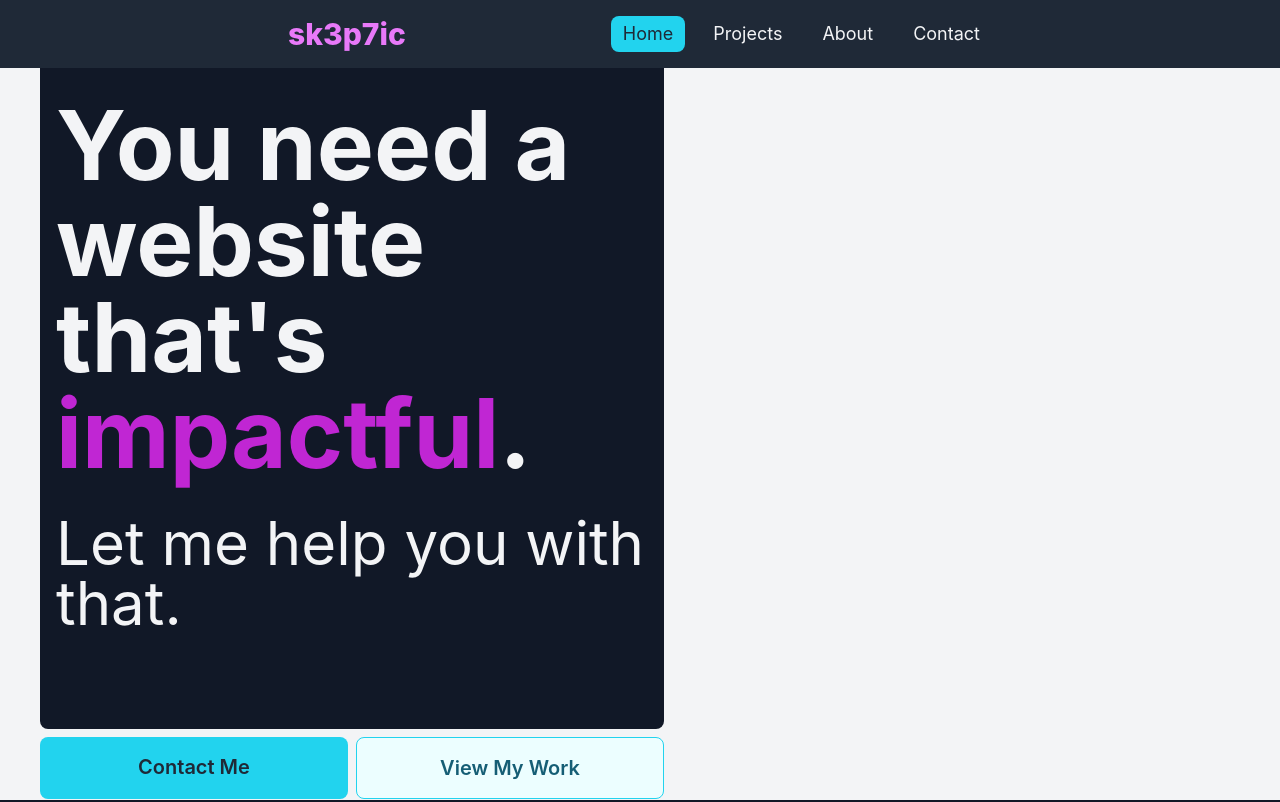
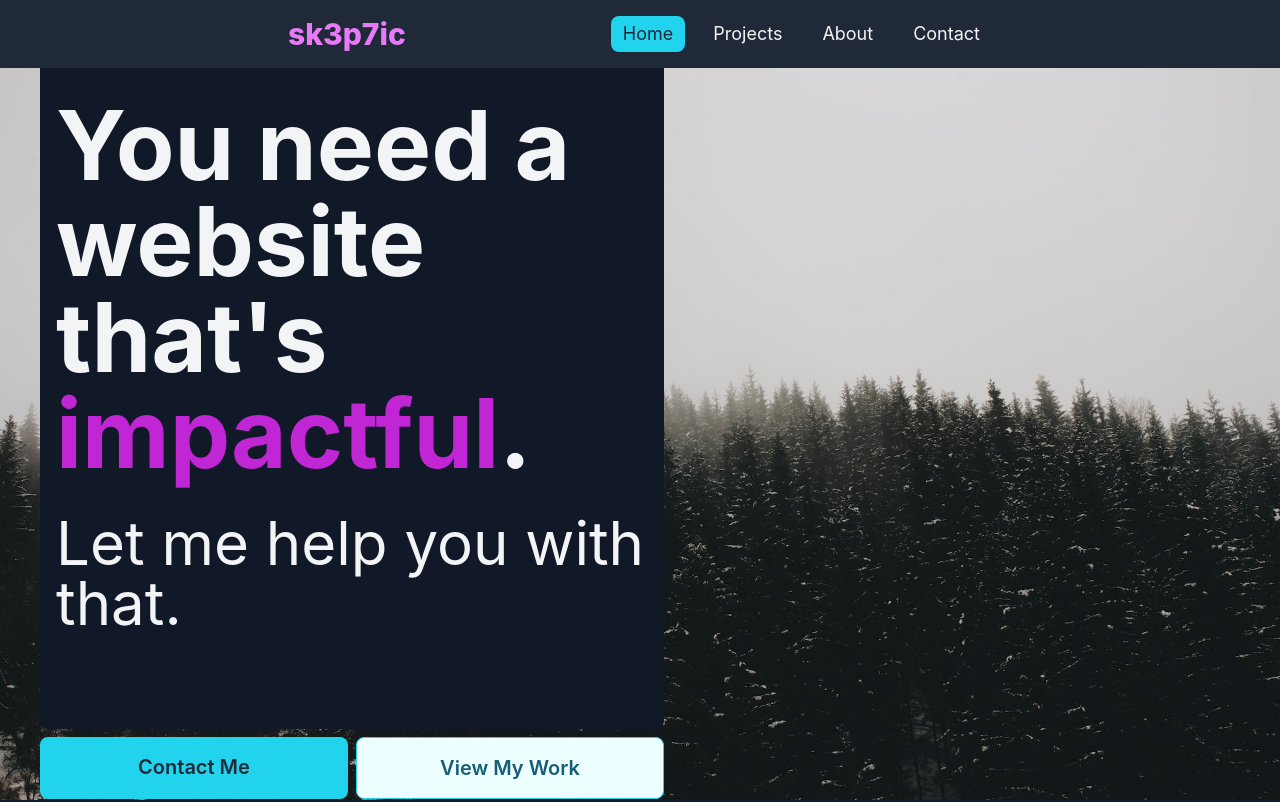
Before and after one commit to sk3p7ic/sk3p7ic-site, a Vue app: page / in a window 1280 px wide. Shown: the top 802 px of the page. Built offline with nearby package versions, Linux system fonts and the light colour scheme; a web font is replaced by a local one.

Commit message:
Added background image

```diff
--- a/src/components/home/HomeHero.vue
+++ b/src/components/home/HomeHero.vue
@@ -1,5 +1,6 @@
 <template>
-  <div class="h-screen flex items-center">
+  <div class="h-screen flex items-center hero-img">
+    <!-- Background image courtesy of: https://unsplash.com/photos/J6AVrCvRki0?utm_source=unsplash&utm_medium=referral&utm_content=creditShareLink -->
     <div class="w-full lg:w-1/2 flex flex-col gap-2 px-2 mx-2 lg:mx-8">
       <div
         class="flex flex-col gap-8 px-4 py-8 xl:px-4 lg:py-24 bg-gray-900 text-gray-100 rounded-lg"
@@ -30,4 +31,17 @@
 
 <script setup></script>
 
-<style></style>
+<style scoped>
+.hero-img {
+  --background-url: url("../../assets/hero-bg-landscape.jpg");
+  background-image: var(--background-url);
+  background-repeat: no-repeat;
+  background-size: cover;
+}
+
+@media (min-width: 768px) {
+  .hero-img {
+    --background-url: url("../../assets/hero-bg-landscape.jpg");
+  }
+}
+</style>
```
Also changed, not shown: src/assets/hero-bg-landscape.jpg, src/assets/hero-bg-portrait.jpg (added).
